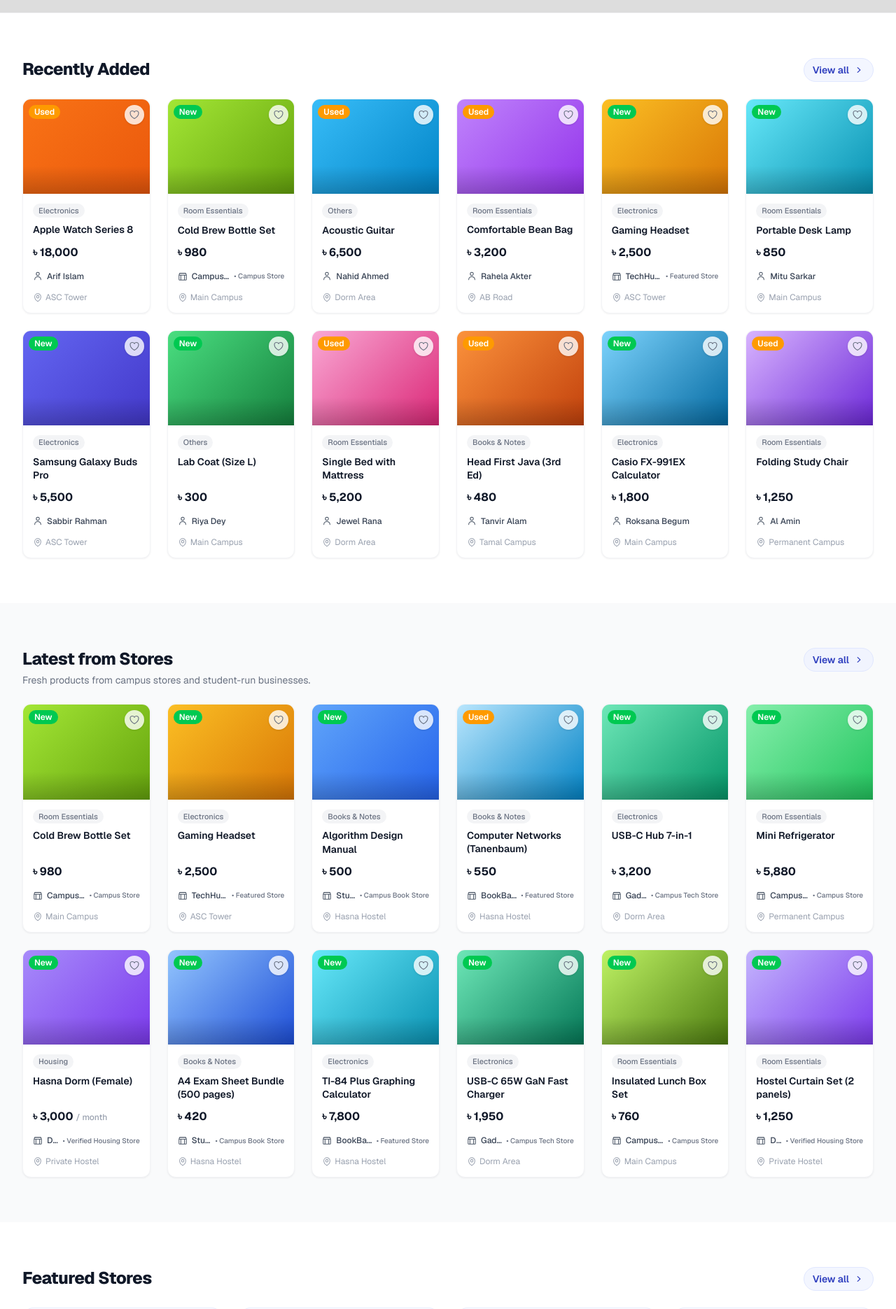
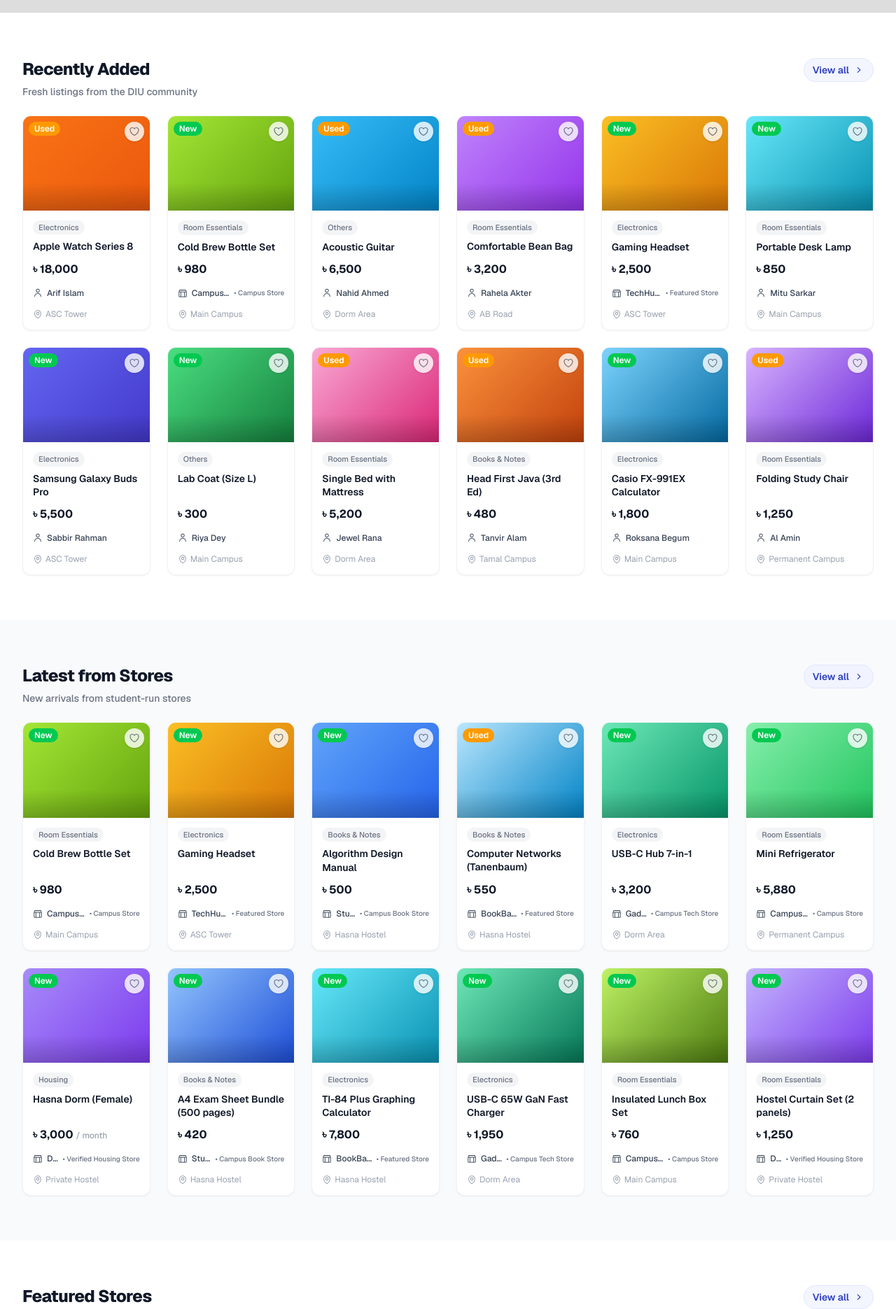
Before and after one commit to wsjishan/diupoint, a Next.js app in the folder apps/web/: page / in a window 1280 px wide. Shown: the part 320-2191 px from the top of the page at 70% size. Built offline with nearby package versions, Linux system fonts and the light colour scheme; grey boxes are pictures that could not be loaded.

Commit message:
feat: update subtitles in ListingSection and SectionHeader for improved clarity and styling

```diff
--- a/apps/web/src/app/page.tsx
+++ b/apps/web/src/app/page.tsx
@@ -3,7 +3,6 @@ import SectionHeader from '@/components/ui/section-header';
 import ListingCard from '@/components/ui/listing-card';
 import LandingBanner from '@/components/ui/landing-banner';
 import StoreCard from '@/components/ui/store-card';
-import StoreSpotlightCard from '@/components/ui/store-spotlight-card';
 import CategoryFilter from '@/components/layout/category-filter';
 import Navbar from '@/components/layout/navbar';
 import Footer from '@/components/layout/footer';
@@ -15,7 +14,7 @@ import {
   HOUSING_LISTINGS,
   ROOM_ESSENTIALS_LISTINGS,
 } from '@/data/mock-listings';
-import { FEATURED_STORES, STORE_SPOTLIGHT } from '@/data/mock-stores';
+import { FEATURED_STORES } from '@/data/mock-stores';
 
 const CATEGORY_SECTIONS = [
   { title: 'Books & Notes', listings: BOOKS_LISTINGS },
@@ -31,7 +30,6 @@ interface ListingSectionProps {
   listings: (typeof RECENTLY_ADDED)[number][];
   className: string;
   viewAllHref?: string;
-  children?: React.ReactNode;
 }
 
 function ListingSection({
@@ -41,7 +39,6 @@ function ListingSection({
   listings,
   className,
   viewAllHref,
-  children,
 }: ListingSectionProps) {
   return (
     <div className={className}>
@@ -88,7 +85,6 @@ function ListingSection({
               </p>
             </div>
           )}
-          {children}
         </section>
       </Container>
     </div>
@@ -111,6 +107,7 @@ export default function HomePage() {
 
         <ListingSection
           title="Recently Added"
+          subtitle="Fresh listings from the DIU community"
           listings={RECENTLY_ADDED}
           className="bg-white dark:bg-slate-950"
           viewAllHref="/listings/recent"
@@ -118,7 +115,7 @@ export default function HomePage() {
 
         <ListingSection
           title="Latest from Stores"
-          subtitle="Fresh products from campus stores and student-run businesses."
+          subtitle="New arrivals from student-run stores"
           listings={LATEST_FROM_STORES}
           className="bg-gray-50 dark:bg-slate-900"
           viewAllHref="/listings?type=store"
@@ -129,6 +126,7 @@ export default function HomePage() {
             <section>
               <SectionHeader
                 title="Featured Stores"
+                subtitle="Discover trusted student-run stores on DIUPoint"
                 viewAllHref="/stores"
               />
               <div className="grid gap-6 sm:grid-cols-2 xl:grid-cols-4">
@@ -161,13 +159,7 @@ export default function HomePage() {
                 .toLowerCase()
                 .replace(/\s*&\s*/g, '-')
                 .replace(/\s+/g, '-')}`}
-            >
-              {section.title === 'Electronics' && STORE_SPOTLIGHT ? (
-                <div className="mt-6 sm:mt-8">
-                  <StoreSpotlightCard store={STORE_SPOTLIGHT} />
-                </div>
-              ) : null}
-            </ListingSection>
+            />
           );
         })}
 
--- a/apps/web/src/components/ui/section-header.tsx
+++ b/apps/web/src/components/ui/section-header.tsx
@@ -28,7 +28,7 @@ export default function SectionHeader({
           {title}
         </h2>
         {subtitle ? (
-          <p className="mt-1 text-sm text-gray-500 dark:text-slate-400">
+          <p className="mt-1.5 text-xs font-medium text-gray-500 dark:text-slate-400 sm:text-sm">
             {subtitle}
           </p>
         ) : null}
```
